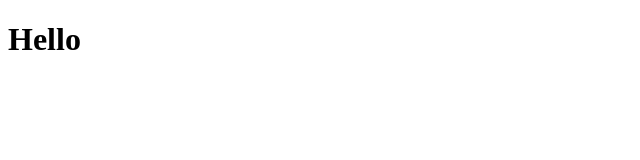
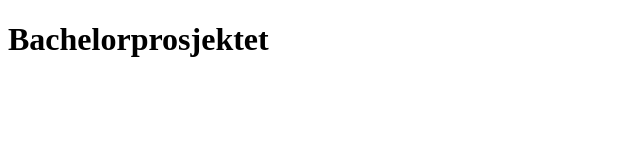
Before and after one commit to MeltingPlanet/Bachelorprosjekt, a plain HTML site: page nettside.html in a window 1280 px wide. Shown: the whole page, without its empty margins (0-640 px from the left). Drawn offline with Linux system fonts and the light colour scheme.

```diff
--- a/nettside.html
+++ b/nettside.html
@@ -6,7 +6,7 @@
     <link rel="stylesheet">
   </head>
   <body>
-    <h1>Hello</h1>
+    <h1>Bachelorprosjektet</h1>
     <script></script>
   </body>
 </html>
```
Also changed, not shown: 2 other files.
